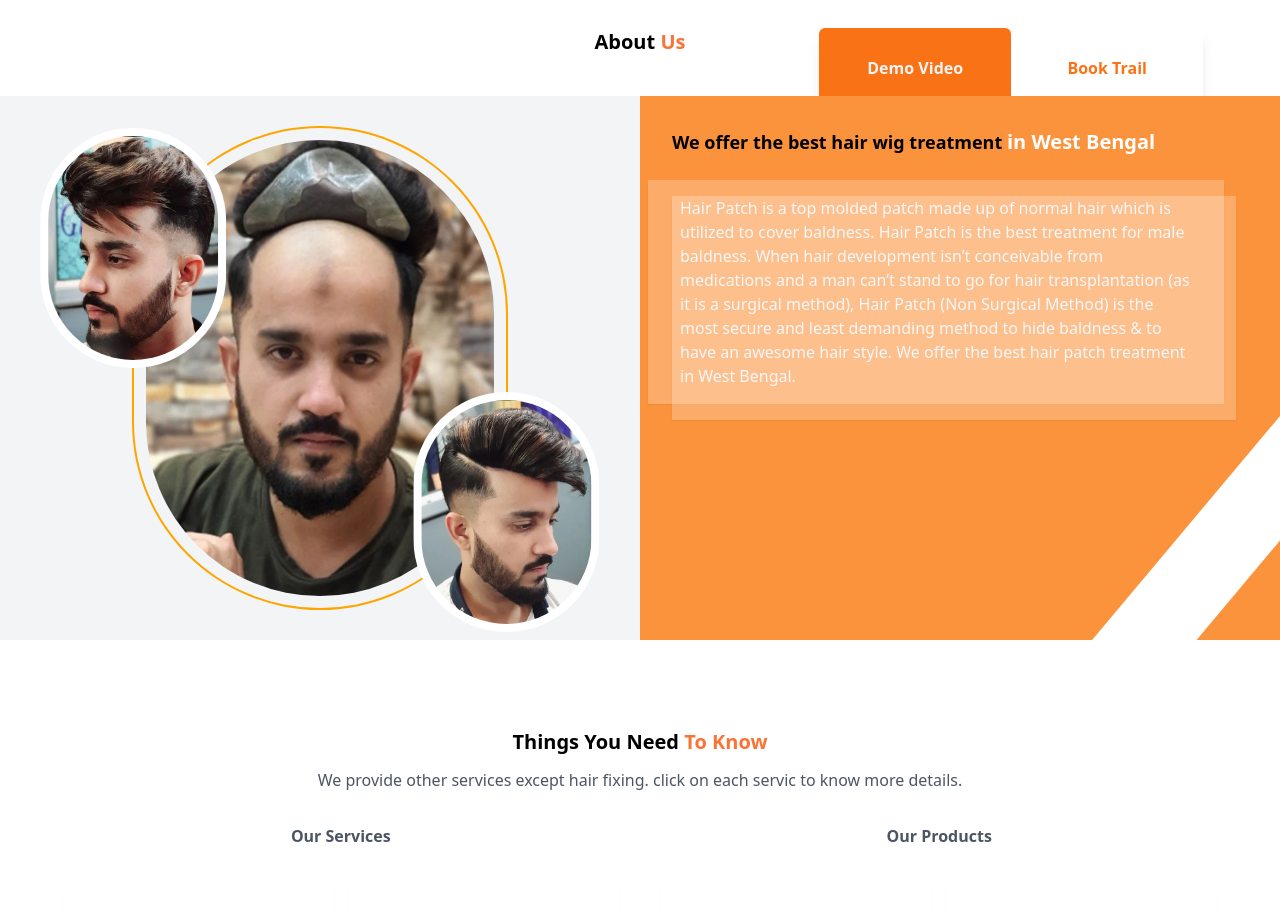
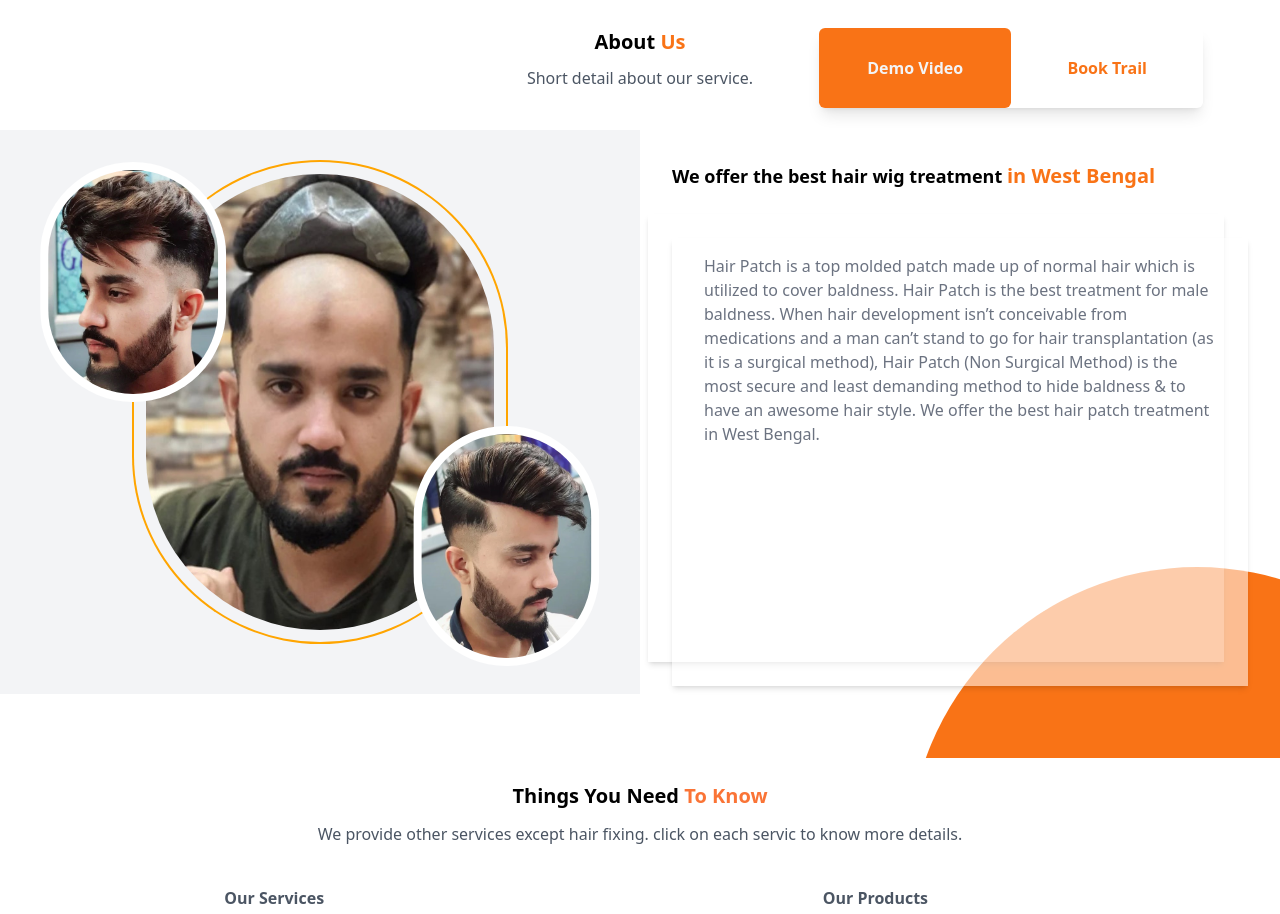
Before and after one commit to pratapbairagi/hair-fixing, a React (Create React App) app: page / in a window 1280 px wide. Shown: the part 660-1574 px from the top of the page. Built offline with nearby package versions, Linux system fonts and the light colour scheme.

Commit message:
changed css of about page service page's subheading

```diff
--- a/src/components/about/about.jsx
+++ b/src/components/about/about.jsx
@@ -5,10 +5,11 @@ import right_face from "./images/right_face.jpg"
 const About = () => {
     return (
         <>
-            <div className=" flex flex-col col-span-12 pt-10 py-16">
-                <h5 className="#222222 text-xl font-bold w-full text-center"> About <span className="text-[#fa7436] text-xl font-bold"> Us </span> </h5>
+            <div className=" flex flex-col col-span-12 pt-10 py-16 relative overflow-hidden">
+                <div className="w-[70%] lg:w-[45%] aspect-square bg-orange-500 absolute z-10 bottom-[-8%] lg:bottom-[-50%] right-[-16%] rounded-full"></div>
+                <h5 className=" text-xl font-bold w-full text-center"> About <span className="text-orange-500 text-xl font-bold"> Us </span> </h5>
 
-                {/* <p className="text-gray-600 text-md mt-3 min-w-[240px] max-w-[70%] mx-auto">We provide other services except hair fixing. click on each servic to know more details.</p> */}
+                <p className="text-gray-600 text-md mt-2.5 min-w-[240px] max-w-[70%] mx-auto">Short detail about our service.</p>
 
                 <div className="grid grid-cols-12 mt-10">
                     <div className="col-span-12 lg:col-span-6 flex justify-center relative bg-gray-100 py-8">
@@ -17,16 +18,16 @@ const About = () => {
                         <img src={front_face} className=" h-[50vh] lg:h-[60vh] p-3 rounded-full" style={{ boxShadow: "0 0 0 2px orange" }} alt="" />
                     </div>
 
-                    <div className="col-span-12 lg:col-span-6 flex flex-col bg-orange-400 py-8 relative z-10">
-                        <h5 className="#222222  font-semibold w-full text-center lg:text-start text-lg px-8 relative z-10"> We offer the best hair wig treatment <span className="text-[#ffff] text-xl font-bold"> in West Bengal </span> </h5>
+                    <div className="col-span-12 lg:col-span-6 flex flex-col py-8 relative z-10">
+                        <h5 className="#222222  font-semibold w-full text-center lg:text-start text-lg px-8 relative z-10"> We offer the best hair wig treatment <span className="text-orange-500 text-xl font-bold"> in West Bengal </span> </h5>
 
-                        <p className="text-md text-gray-100 mt-6 px-8 py-4 text-start shadow-sm max-w-[90%] ml-2 relative z-10" style={{ background: "rgba(255, 255, 255, 0.233)" }}>
-                            <p className="text-md text-gray-100 px-8 py-4 text-start shadow-sm min-w-[98%] left-6 h-full bg-transparent mx-auto absolute z-10 absolute" style={{ background: "rgba(255, 255, 255, 0.233)" }}>
+                        <p className="text-md text-gray-500 mt-6 px-8 py-4 text-start max-w-[90%] h-max min-h-[56vh] ml-2 relative z-10 shadow-md" style={{ background: "rgba(255, 255, 255, 0.233)" }}>
+                            <p className="text-md px-8 py-4 text-start min-w-[100%] left-6 top-6 h-max min-h-[56vh] bg-transparent mx-auto absolute z-10 absolute shadow-md" style={{ background: "rgba(255, 255, 255, 0.533)" }}>
+                            Hair Patch is a top molded patch made up of normal hair which is utilized to cover baldness. Hair Patch is the best treatment for male baldness. When hair development isn’t conceivable from medications and a man can’t stand to go for hair transplantation (as it is a surgical method), Hair Patch (Non Surgical Method) is the most secure and least demanding method to hide baldness & to have an awesome hair style. We offer the best hair patch treatment in West Bengal.
                             </p>
-                            Hair Patch is a top molded patch made up of normal hair which is utilized to cover baldness. Hair Patch is the best treatment for male baldness. When hair development isn’t conceivable from medications and a man can’t stand to go for hair transplantation (as it is a surgical method), Hair Patch (Non Surgical Method) is the most secure and least demanding method to hide baldness & to have an awesome hair style. We offer the best hair patch treatment in West Bengal.
                         </p>
 
-                        <div className="h-[150%] w-20 bg-white z-0 absolute left-[103%] -top-24 hidden lg:block" style={{ transform: "rotate(40deg)" }}></div>
+                        {/* <div className="h-[150%] w-20 bg-white z-0 absolute left-[103%] -top-24 hidden lg:block" style={{ transform: "rotate(40deg)" }}></div> */}
                         {/* <div className="h-[150%] w-10 bg-orange-500 absolute left-[60%] -top-24 hidden lg:block" style={{transform:"rotate(30deg)"}}></div> */}
                         {/* <div className="h-[150%] w-32 bg-orange-500 absolute -left-[16%] -top-16 hidden lg:block" style={{transform:"rotate(30deg)"}}></div> */}
 
--- a/src/components/heroSection/heroSection.jsx
+++ b/src/components/heroSection/heroSection.jsx
@@ -51,7 +51,7 @@ const HeroSection = () => {
                             <br />
                             <span className="text-gray-900"> HAIR SOLUTION </span>
                         </h2>
-                        <p className="mt-6 text-lg leading-6 lg:leading-8 text-gray-400">
+                        <p className="mt-6 text-md lg:text-lg leading-6 lg:leading-8 text-gray-400">
                         Step into a New Style with Confidence. Try On Our Wigs and Find Your Perfect Match with Our Premium Hair Wigs. Long-Lasting Beauty You Can Rely On!
                         </p>
                         <div className="mt-10 flex items-center justify-center gap-x-6 lg:justify-start">
@@ -77,9 +77,9 @@ const HeroSection = () => {
                 </div>
             </div>
 
-               <div className="absolute bottom-[6%] lg:bottom-[4%] right-[5%] min-w-[90%] lg:min-w-[30%] lg:right-[6%] min-h-[10vh] z-10 rounded-md shadow-lg bg-white flex items-center justify-center" >
-                <button  className="w-[50%] min-h-[10vh] font-semibold bg-orange-500 text-gray-100 rounded-md">Demo Video</button>
-                <button  className="w-[50%] h-full text-orange-500 font-semibold rounded-md">Book Trail</button>
+               <div className="absolute bottom-[6%] lg:bottom-[4%] right-[5%] min-w-[90%] lg:min-w-[30%] lg:right-[6%] min-h-[8vh] lg:min-h-[10vh] z-10 rounded-md shadow-lg bg-white flex items-center justify-center" >
+                <button  className="w-[50%] min-h-[8vh] lg:min-h-[10vh] font-semibold bg-orange-500 text-gray-100 rounded-md">Demo Video</button>
+                <button  className="w-[50%] min-h-[8vh] lg:min-h-[10vh] text-orange-500 font-semibold rounded-md">Book Trail</button>
                </div>
 
         </div>
--- a/src/components/services/services.jsx
+++ b/src/components/services/services.jsx
@@ -13,7 +13,7 @@ const Services = () => {
                 <div className="w-full min-w-full max-w-full grid grid-cols-12 gap-x-4" style={{justifyContent:"space-between"}}>
 
 
-                <h6 className="order-1 lg:order-1 col-span-12 lg:col-span-6 text-gray-600 font-semibold mt-8">Our Services</h6>
+                <h6 className="order-1 lg:order-1 col-span-12 lg:col-span-6 text-gray-600 font-semibold mt-8 border-b-2 border-orange-500 py-2 ml-auto w-[70%] text-start">Our Services</h6>
 
                 <div className="order-2 lg:order-3 col-span-12 lg:col-span-6 grid grid-cols-12 overflow-x-auto gap-x-4 gap-y-3 mt-6 px-3">
                     <Service_card
@@ -42,7 +42,7 @@ const Services = () => {
                 </div>
 
 
-                <h6 className="order-3 lg:order-2 col-span-12 lg:col-span-6 text-gray-600 font-semibold mt-8">Our Products</h6>
+                <h6 className="order-3 lg:order-2 col-span-12 lg:col-span-6 text-gray-600 font-semibold mt-8 border-b-2 border-orange-500 py-2 ml-auto w-[70%] text-start">Our Products</h6>
 
                 <div className="order-4 lg:order-4  col-span-12 lg:col-span-6 grid grid-cols-12 overflow-x-auto gap-x-4 gap-y-3 mt-6 px-3">
                     <Service_card
```
